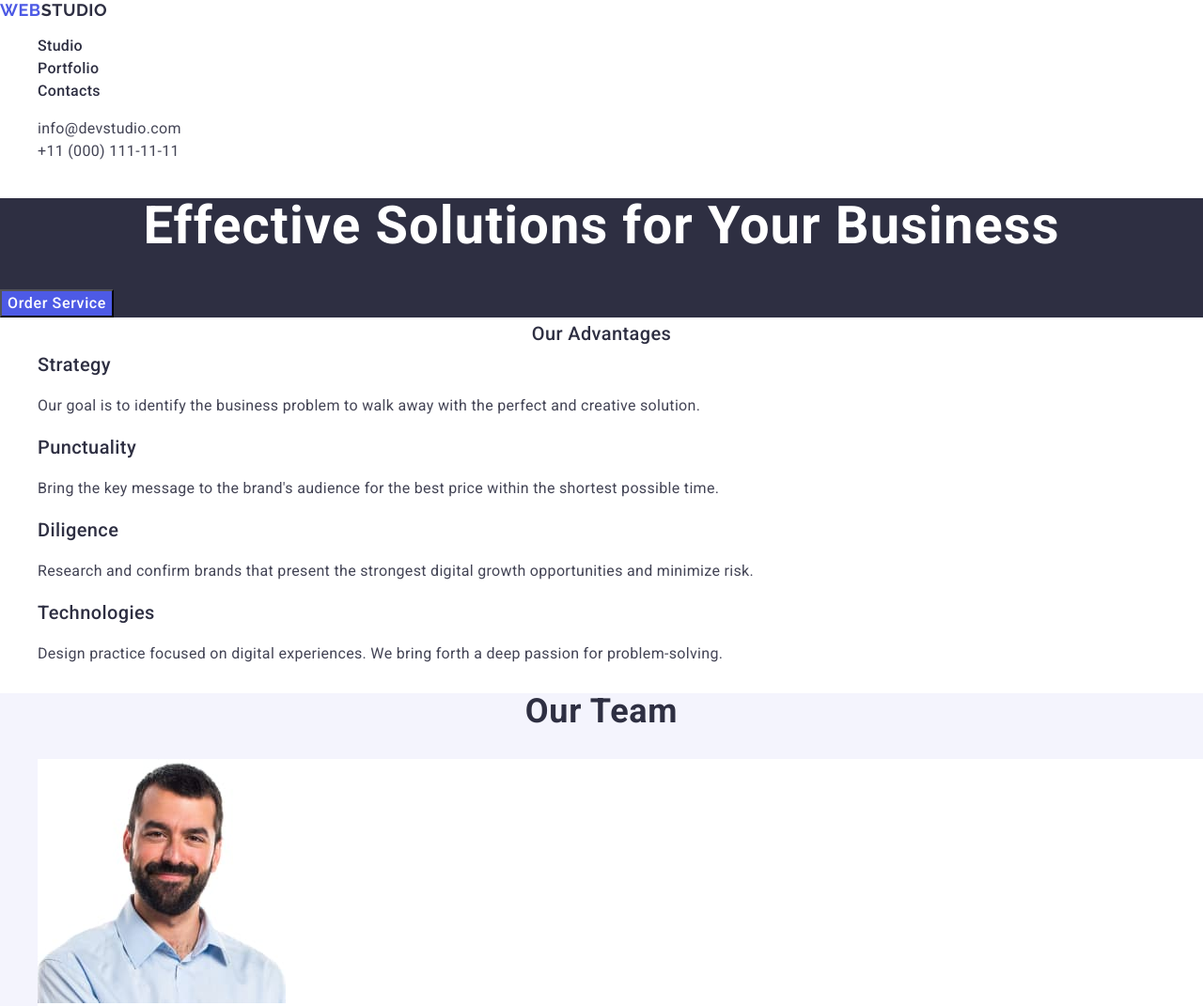
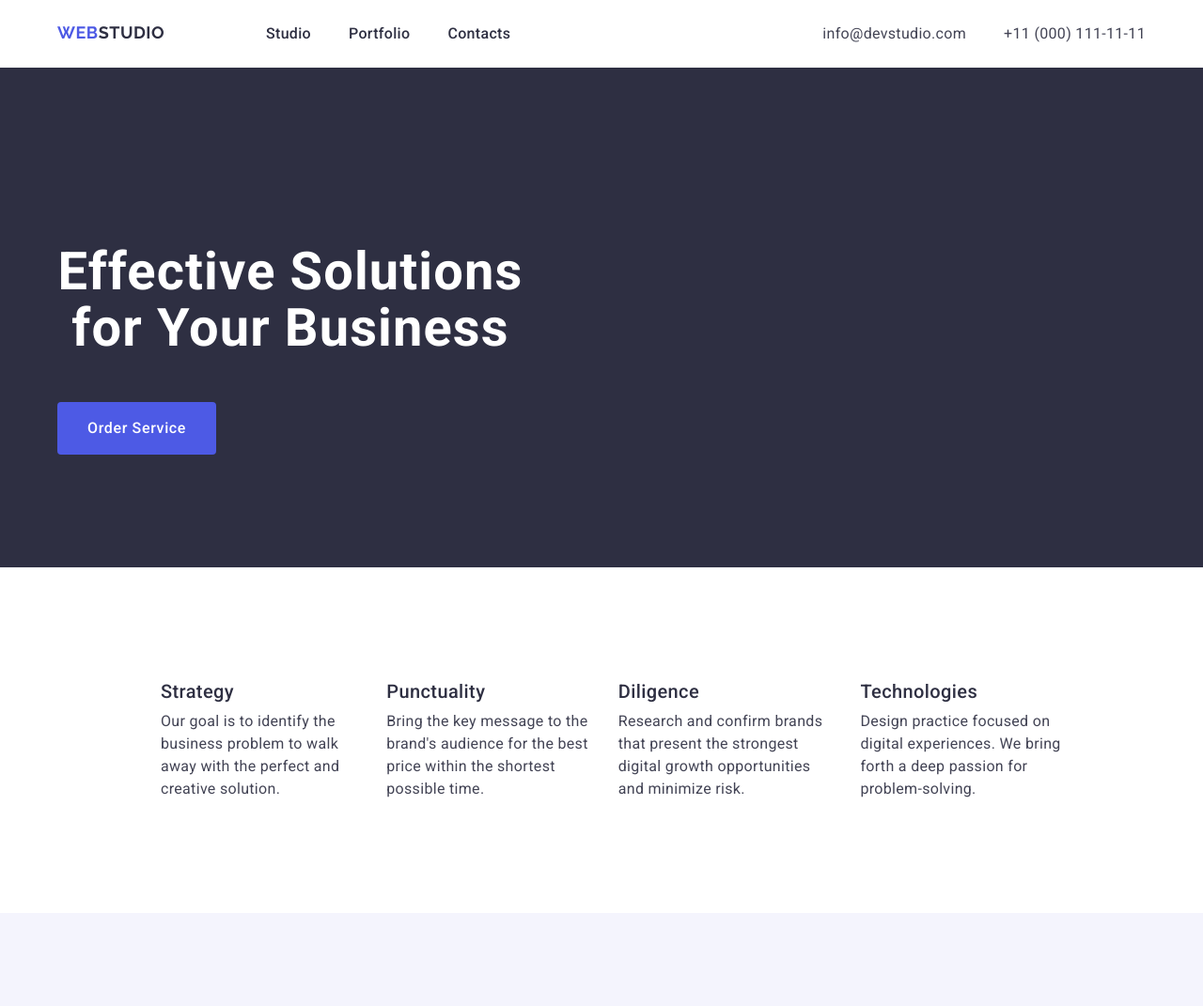
Before and after one commit to KyryLHonchar/HomeWork4, a plain HTML site: page index.html in a window 1280 px wide. Shown: the top 1071 px of the page at 94% size. Drawn offline with nearby package versions, Linux system fonts and the light colour scheme.

Commit message:
HomeWork4

```diff
--- a/css/styles.css
+++ b/css/styles.css
@@ -3,13 +3,43 @@ body {
     color: #434455;
     background-color: #fff;
 }
+
+p, h1,h2,h3,h4,h5,h6 {
+    margin-top: 0;
+    margin-bottom: 0;
+}
+
+.container{
+    width: 100%;
+    max-width: 1158px;
+    padding-left: 15px;
+    padding-right: 15px;
+    margin: 0 auto;
+}
+
 a{
     text-decoration: none;
 }
-ul, ul{
+ul, ol{
     list-style: none;
+    margin-top: 0;
+    margin-bottom: 0;
+    padding-left: 0;
 }
 /* =============HEADER============ */
+
+.header{
+    padding-top: 24px;
+    padding-bottom: 24px;
+}
+
+.logo-navigation {
+    display: flex;
+    flex-grow: 1;
+    margin-right: 332px;
+    justify-content: space-between;
+}
+
 .logo {
     color:#4D5AE5;
 font-family: Raleway, sans-serif;
@@ -23,7 +53,8 @@ text-transform: uppercase;
     color: #2E2F42;
 }
 .nav-list{
-
+ display: flex;
+ gap: 40px;
 }
 .nav-link {
     color:  #2e2f42 ;
@@ -38,13 +69,21 @@ letter-spacing: 0.02em;
     color: #404bbf;
 }
 
+.address-container {
+    display: flex;
+}
+
 .address-list{
-
 }
 
 .address {
     font-style: normal;
 
+}
+
+.address-item {
+    display: flex;
+    gap: 40px;
 }
 .address-link {
     color:  #434455;
@@ -62,16 +101,21 @@ letter-spacing: 0.02em;
 /* ================INFO============== */
 .info {
     background-color:#2E2F42;
+    padding-bottom: 120px;
 }
+
 
 .info-title {
     color: #FFF;
-text-align: center;
-
+    text-align: center;
 font-size: 56px;
 font-weight: 700;
 line-height: 1.07;
 letter-spacing: 0.02em;
+max-width: 496px;
+max-height: 120px;
+padding-top: 188px;
+
 }
 
 
@@ -84,6 +128,15 @@ letter-spacing: 0.02em;
     letter-spacing: 0.04em;
     cursor: pointer;
     background-color: #4D5AE5;
+    margin-top: 48px;
+    padding-top: 16px;
+    padding-right: 32px;
+    padding-bottom: 16px;
+    padding-left: 32px;
+    border: none;
+    border-radius: 4px;
+
+
 }
 .info-btn:hover,
 .info-btn:focus {
@@ -97,6 +150,10 @@ letter-spacing: 0.02em;
 
 /* =================HERO=================== */
 .hero {
+    padding-top: 120px;
+    padding-bottom: 120px;
+    padding-left: 156px;
+    padding-right: 156px;
 }
 
 .hero-name {
@@ -109,9 +166,12 @@ letter-spacing: 0.02em;
 text-transform: capitalize;
 }
 .hero-list {
+    display: flex;
+    gap: 24px;
 }
 
 .hero-items {
+    width: calc(100% - 4 * 24) / 4;
 }
 
 .hero-subtitles {
@@ -121,6 +181,7 @@ text-transform: capitalize;
     font-weight: 500;
     line-height: 1.2;
     letter-spacing: 0.02em;
+    margin-bottom: 8px;
 
 
 }
@@ -138,7 +199,10 @@ letter-spacing: 0.02em;
 
 /* =========================TEAM============ */
 .team-background {
+    padding-top: 120px;
+    padding-bottom: 120px;
     background-color: #F4F4FD
+
 }
 .team {
     color:#2E2F42;
@@ -148,15 +212,20 @@ letter-spacing: 0.02em;
     line-height: 1.11;
     letter-spacing: 0.02em;
     text-transform: capitalize;
+    margin-bottom: 72px;
 
 }
 
 .team-list {
     background-color:#F4F4FD ;
+    display: flex;
+    gap: 24px;
 }
 
 .team-items {
     background-color: #FFFFFF;
+    margin-bottom: 120px;
+    width: calc(100% - 4 * 24) / 4;
 }
 
 .team-subtitle {
@@ -165,6 +234,8 @@ letter-spacing: 0.02em;
     font-weight: 500;
     line-height: 1.2;
     letter-spacing: 0.02em;
+    margin-bottom: 8px;
+    margin-top: 32px;
 }
 
 .team-text {
@@ -173,12 +244,16 @@ font-size: 16px;
 font-weight: 400;
 line-height: 1.5;
 letter-spacing: 0.02em;
+margin-bottom: 32px;
 }
 /* ====================================*/
 
 
 /* ==========PORTFOLIO=================== */
-
+.porfolio-baza {
+    padding-top: 83px;
+    padding-bottom: 120px;
+}
 .porfolio {
     color:#2E2F42;
     text-align: center;
@@ -187,12 +262,18 @@ font-weight: 700;
 line-height: 1.11;
 letter-spacing: 0.02em;
 text-transform: capitalize;
+margin-bottom: 72px;
 }
 
 .porfolio-list {
+    display: flex;
+    flex-wrap: wrap;
+    gap: 48px 24px;
 }
 
 .porfolio-title {
+
+    width: calc(100% - 3 * 24) / 3;
 }
 
 .porfolio-subitems {
@@ -201,7 +282,9 @@ font-size: 20px;
 font-weight: 500;
 line-height: 1.2;
 letter-spacing: 0.02em;
+margin-bottom: 8px;
 }
+
 
 .porfolio-text {
     color: #434455;
@@ -210,6 +293,7 @@ font-size: 16px;
 font-weight: 400;
 line-height: 1.5;
 letter-spacing: 0.02em;
+margin-bottom: 32px;
 }
 /* ========================================= */
 
@@ -227,6 +311,9 @@ font-weight: 700;
 line-height: 1.17;
 letter-spacing: 0.03em;
 text-transform: uppercase;
+padding-left: 156px;
+padding-top: 100px;
+
 }
 .footer-logo-part {
     color:#F4F4FD;
@@ -237,5 +324,9 @@ font-size: 16px;
 font-weight: 400;
 line-height: 1.5;
 letter-spacing: 0.02em;
+padding-left: 156px;
+padding-right: 1020px;
+padding-top: 100px;
+padding-bottom: 100px;
 }
 /* ================================== */
--- a/index.html
+++ b/index.html
@@ -14,8 +14,9 @@
     <link rel="stylesheet" href="./css/styles.css">
 </head>
 <body>
-    <header>
-        <nav>
+    <header class="header">
+        <div class="container address-container">
+        <nav class="logo-navigation">
             <a class="logo" href="./index.html">Web<span class="logo-part">Studio</span></a>
             <ul class="nav-list">
                 <li>
@@ -30,20 +31,24 @@
             </ul>
         </nav>
         <address class="address">
-            <ul class="address-link">
+            <ul class="address-item">
                 <li><a class="address-link" href="mailto:info@devstudio.com">info@devstudio.com</a></li>
                 <li><a class="address-link" href="tel:+110001111111">+11 (000) 111-11-11</a></li>
             </ul>
         </address>
+    </div>
     </header>
     <main>
         <section class="info">
+            <div class="container">
             <h1 class="info-title">Effective Solutions
                 for Your Business</h1>
                 <button type="button" class="info-btn">Order Service</button>
+            </div>
         </section>
         <section class="hero">
-            <h2 class="hero-name">Our Advantages</h2>
+            <div class="container">
+            <h2 visibility: hidden>Our Advantages</h2>
             <ul class="hero-list">
                 <li class="hero-items">
                     <h3 class="hero-subtitles">Strategy</h3>
@@ -63,8 +68,10 @@
                         <p class="hero-text">Design practice focused on digital experiences. We bring forth a deep passion for problem-solving.</p>
                 </li>
             </ul>
+        </div>
         </section>
         <section class="team-background">
+            <div class="container">
             <h2 class="team">Our Team</h2>
                 <ul class="team-list">
                     <li class="team-items">
@@ -88,8 +95,10 @@
                             <p class="team-text">UI Designer</p>
                     </li>
                 </ul>
+            </div>
         </section>
-        <section>
+        <section class="porfolio-baza">
+            <div class="container">
             <h2 class="porfolio">Our Portfolio</h2>
             <ul class="porfolio-list">
                 <li class="porfolio-title">
@@ -124,6 +133,7 @@
                             <p class="porfolio-text">Marketing</p>
                 </li>
             </ul>
+        </div>
         </section>
     </main>
     <footer class="footer">
```
